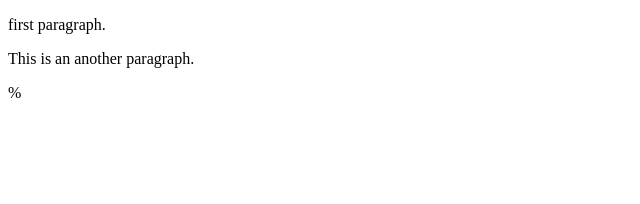
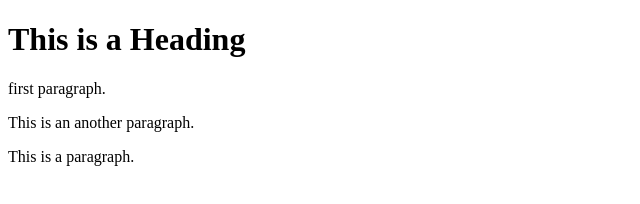
Before and after one commit to azarSWE/learning-git, a plain HTML site: page index.html in a window 1280 px wide. Shown: the whole page, without its empty margins (0-640 px from the left). Drawn offline with Linux system fonts and the light colour scheme.

Commit message:
Update index.html

```diff
--- a/index.html
+++ b/index.html
@@ -6,8 +6,10 @@
 </head>
 
 <body>
+    <h1>This is a Heading</h1>
     <p>first paragraph.</p>
     <p>This is an another paragraph.</p>
+    <p>This is a paragraph.</p>
 </body>
 
-</html>%
+</html>
```
